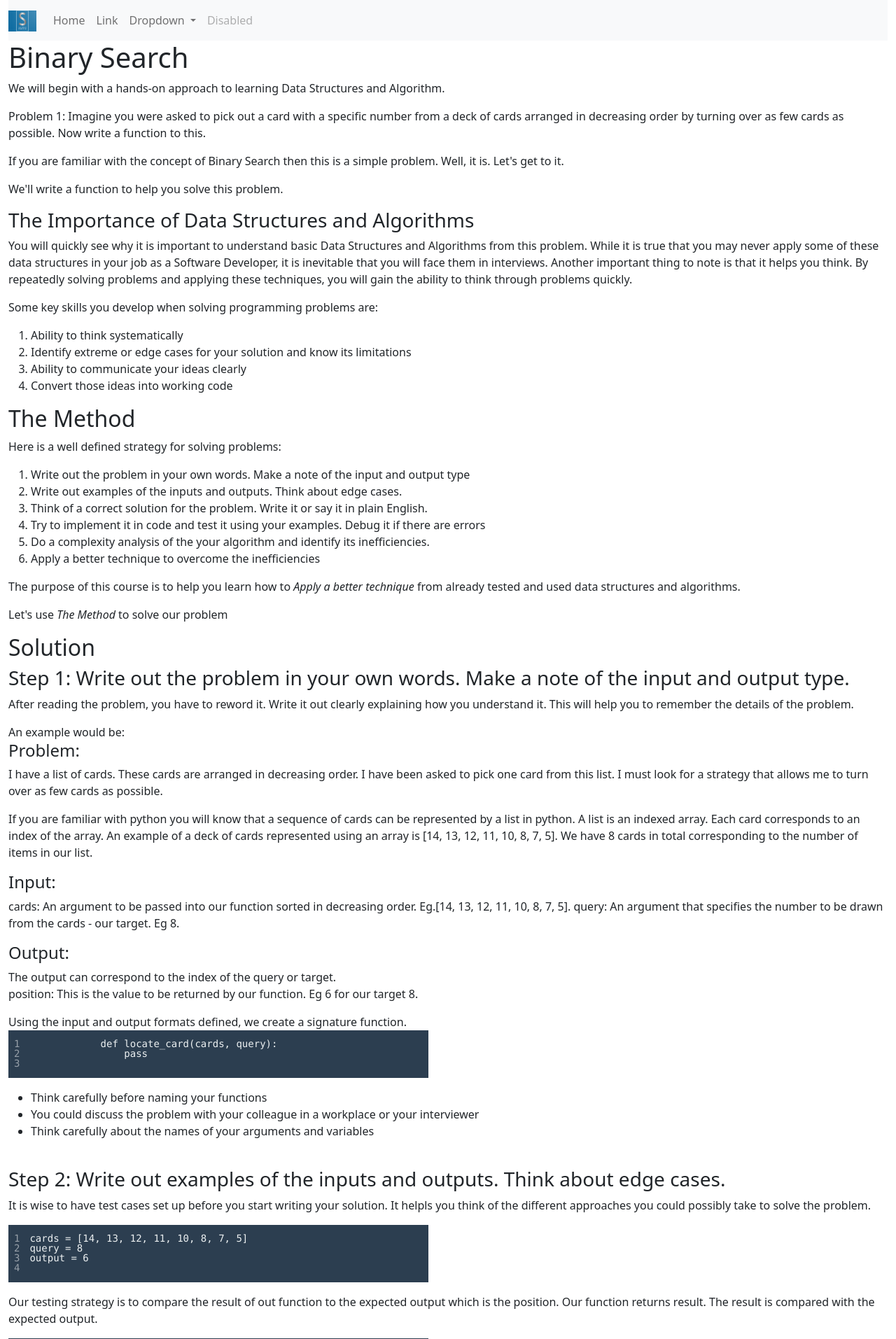
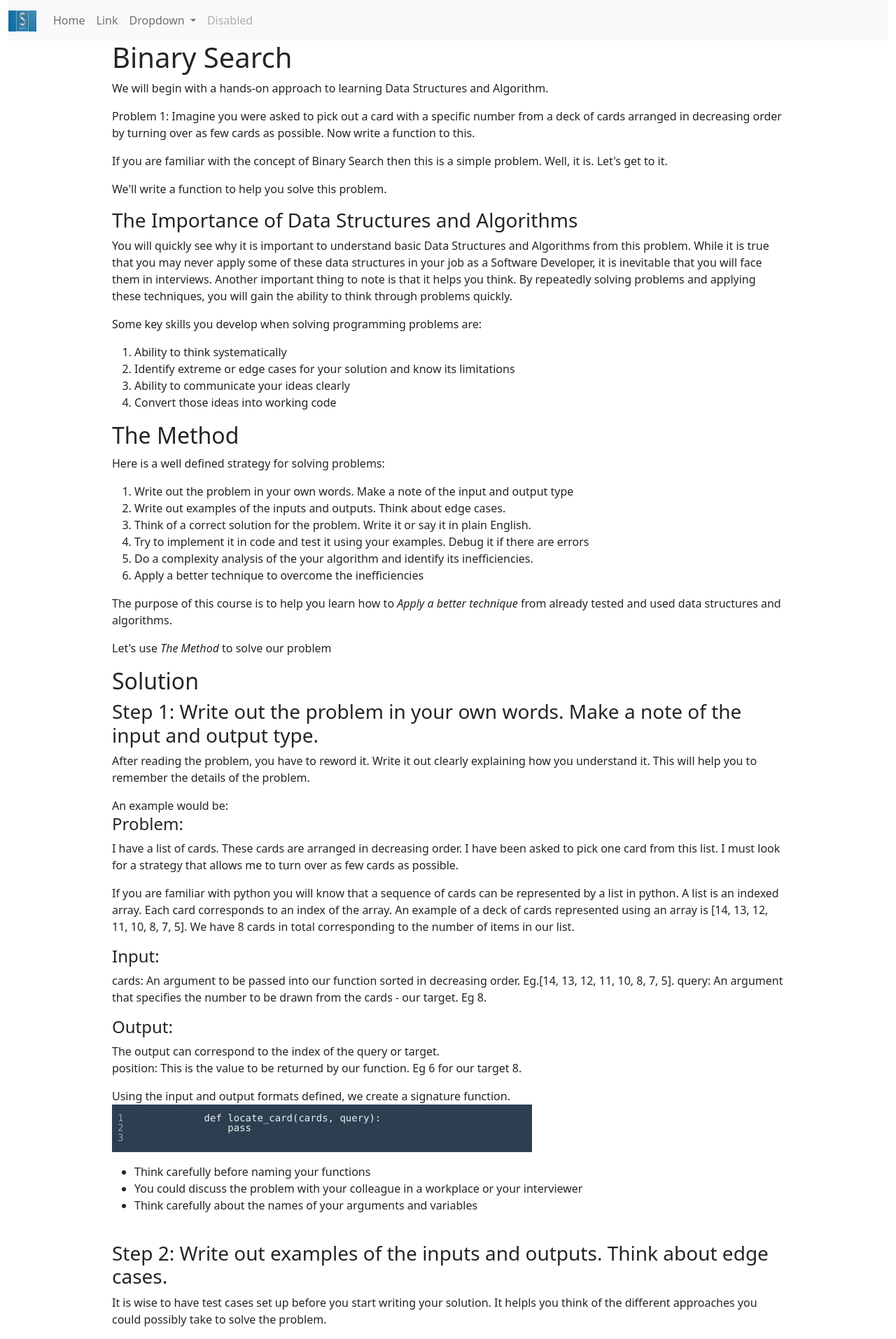
Before and after one commit to Smatnemo/smatwebsite, a Django app: template templates/dsa/binarySearch.html in a window 1280 px wide. Shown: the top 1913 px of the page at 70% size. Run offline with Django 4.2, Linux system fonts and the light colour scheme; the template is opened without the code that fills it, so the values that code supplies are empty; some libraries are stand-ins or nearby versions.

Commit message:
Created a wrapper to center the pages

```diff
--- a/templates/dsa/binarySearch.html
+++ b/templates/dsa/binarySearch.html
@@ -1,4 +1,5 @@
 {% include "dsa/header.html" %}
+<div class="wrapper">
 <div>
     <h1>Binary Search</h1>
 </div>
@@ -113,8 +114,8 @@ output = 6
         The result is compared with the expected output.
     </p>
 <pre>
-        result = locate_card(cards, query)
-        result == output
+result = locate_card(cards, query)
+result == output
 </pre>
     <p>
         The current result of our function is going to be obviously None. The function doesn't return anything'
@@ -248,6 +249,6 @@ print(test_cases)
 
 </div>
 
-
+</div>
 
 {% include "dsa/footer.html" %}
--- a/templates/dsa/header.html
+++ b/templates/dsa/header.html
@@ -20,7 +20,6 @@
             color: #ecf0f1;
             line-height: 100%;
         }
-
         pre .line::before {
             content: counter(line-numbering);
             counter-increment: line-numbering;
@@ -31,6 +30,11 @@
             text-align: right;
             opacity: 0.5;
             color: white;
+        }
+        .wrapper {
+            width: 100%;
+            max-width: 960px;
+            margin: 0 auto;
         }
     </style>
 </head>
```
Lines whose indentation alone changed are shown as unchanged.
